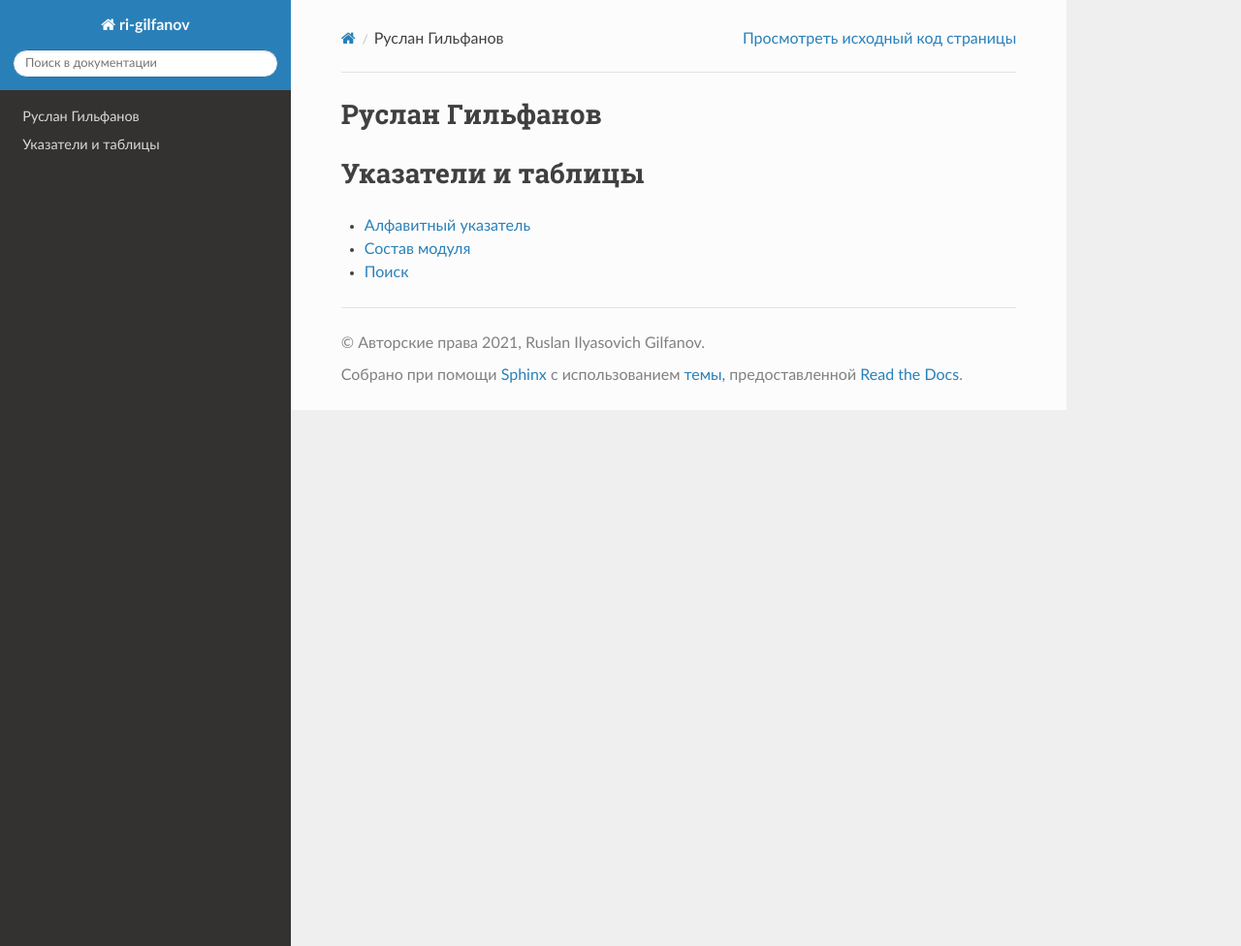
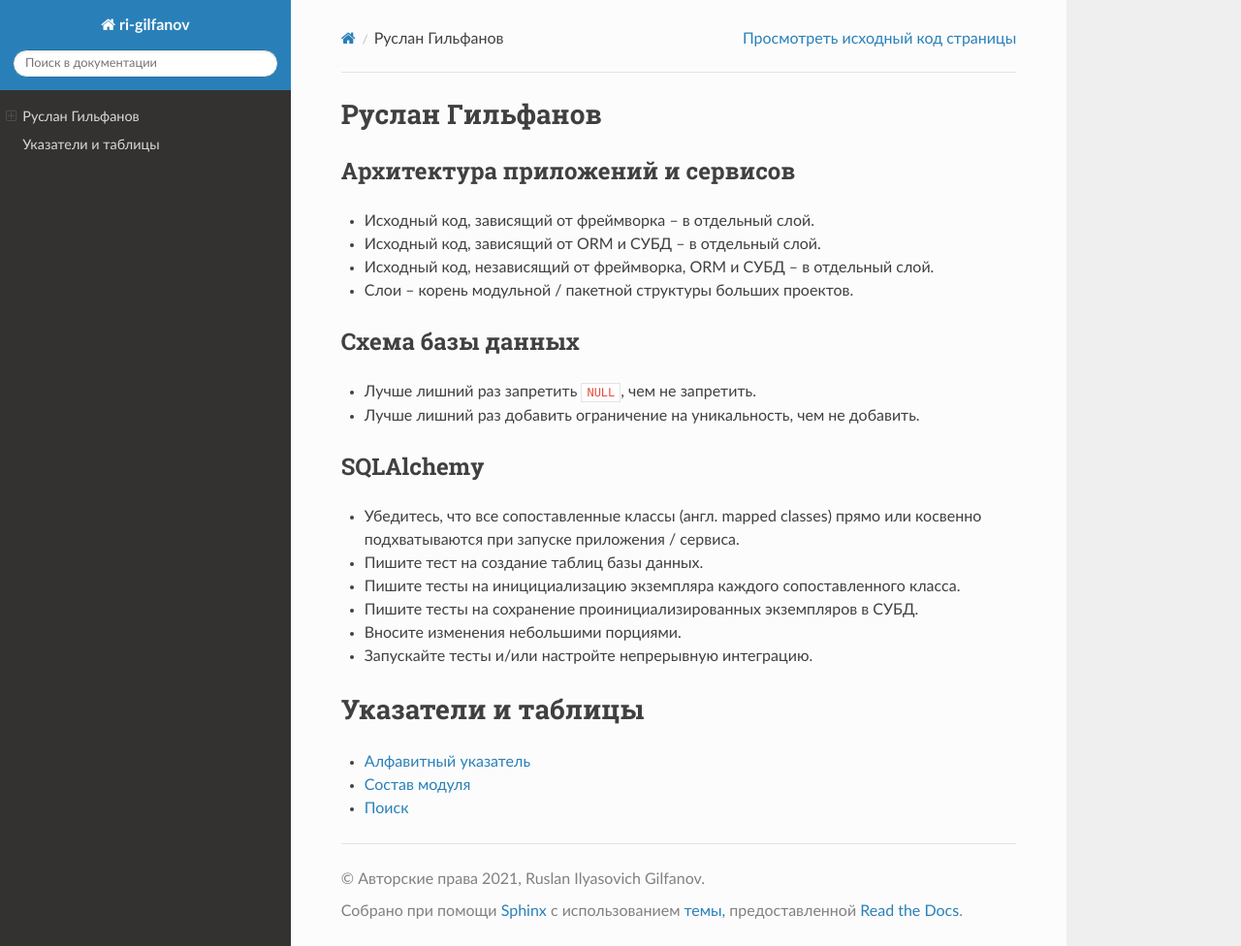
Before and after one commit to ri-gilfanov/ri-gilfanov, a Sphinx documentation site: the page built from docs/index.rst, in a window 1280 px wide and 976 px high. Shown: the whole window at 97% size. Built offline with Sphinx 7.4.7 and the Read the Docs theme 2.0.0, drawn with Linux system fonts in a browser that asks for light colours.

Commit message:
Add draft of recommendations

```diff
--- a/docs/index.rst
+++ b/docs/index.rst
@@ -11,6 +11,28 @@
    :caption: Содержание:
 
 
+Архитектура приложений и сервисов
+---------------------------------
+* Исходный код, зависящий от фреймворка -- в отдельный слой.
+* Исходный код, зависящий от ORM и СУБД -- в отдельный слой.
+* Исходный код, независящий от фреймворка, ORM и СУБД -- в отдельный слой.
+* Слои -- корень модульной / пакетной структуры больших проектов.
+
+Схема базы данных
+-----------------
+* Лучше лишний раз запретить ``NULL``, чем не запретить.
+* Лучше лишний раз добавить ограничение на уникальность, чем не добавить.
+
+SQLAlchemy
+----------
+* Убедитесь, что все сопоставленные классы (англ. mapped classes) прямо или
+  косвенно подхватываются при запуске приложения / сервиса.
+* Пишите тест на создание таблиц базы данных.
+* Пишите тесты на иницициализацию экземпляра каждого сопоставленного класса.
+* Пишите тесты на сохранение проинициализированных экземпляров в СУБД.
+* Вносите изменения небольшими порциями.
+* Запускайте тесты и/или настройте непрерывную интеграцию.
+
 
 Указатели и таблицы
 ===================
```
